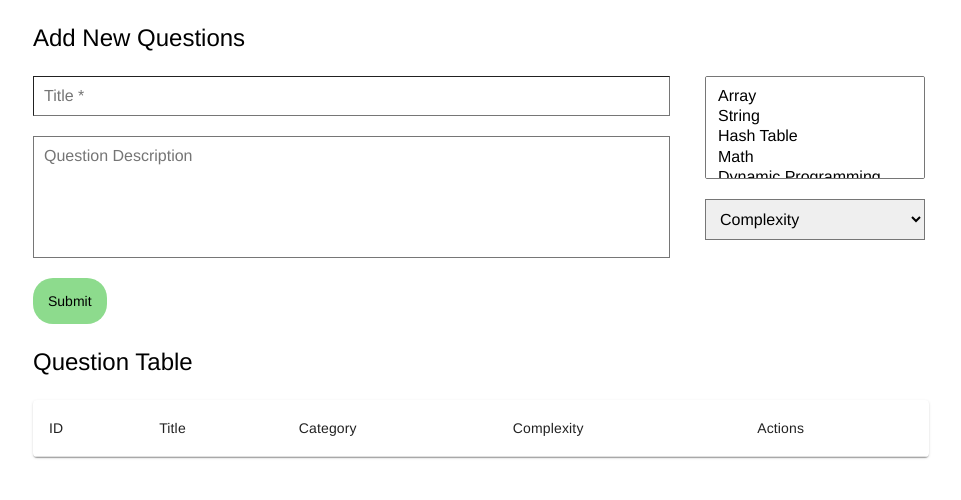
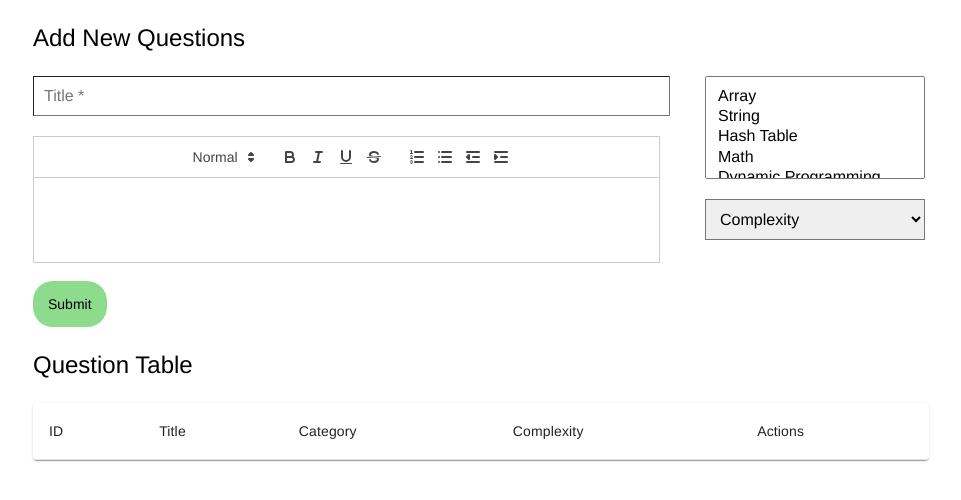
Before and after one commit to CS3219-AY2324S1/ay2324s1-course-assessment-g50, a React (Create React App) app: page / in a window 1280 px wide. Shown: the top 500 px of the page, without its empty margins (159-1120 px from the left). Built offline with nearby package versions, Linux system fonts and the light colour scheme.

Commit message:
Add image and rich-text editor support

```diff
--- a/package.json
+++ b/package.json
@@ -12,6 +12,7 @@
     "@testing-library/user-event": "^13.5.0",
     "react": "^18.2.0",
     "react-dom": "^18.2.0",
+    "react-quill": "^2.0.0",
     "react-redux": "^8.1.2",
     "react-scripts": "5.0.1",
     "react-table": "^7.8.0",
--- a/src/actions/question.js
+++ b/src/actions/question.js
@@ -1,8 +1,4 @@
 import { v4 as uuidv4 } from "uuid";
-
-/*
-@TODO methods should return a promise to simulate API calls
-*/
 
 // Add a new question (to questions object and to localStorage)
 export const addQuestionToRepo = (questionData) => {
@@ -18,9 +14,7 @@ export const addQuestionToRepo = (questionData) => {
 
 // Delete a question
 export const deleteQuestionFromRepo = (id) => {
-  console.log("deleting...");
   var questionRepo = getQuestions().data;
-  console.log(id);
   questionRepo = questionRepo.filter((q) => q.id !== id);
   localStorage.setItem("questions", JSON.stringify(questionRepo));
 
--- a/src/components/questions/expandable-row/expandable-row.js
+++ b/src/components/questions/expandable-row/expandable-row.js
@@ -6,6 +6,9 @@ import TableRow from "@mui/material/TableRow";
 import "./expandable-row.css";
 import { Button } from "@mui/material";
 import { useDispatch } from "react-redux";
+
+import ReactQuill from "react-quill";
+import "react-quill/dist/quill.bubble.css";
 
 const ExpandableRow = ({
   question: { title, description, categories, complexity, id },
@@ -49,7 +52,7 @@ const ExpandableRow = ({
       <TableRow>
         <TableCell style={{ paddingBottom: 0, paddingTop: 0 }} colSpan={5}>
           <Collapse in={open} timeout="auto" unmountOnExit>
-            <pre>{description}</pre>
+            <ReactQuill value={description} theme="bubble" readOnly={true} />
           </Collapse>
         </TableCell>
       </TableRow>
--- a/src/components/questions/question-form/question-form.css
+++ b/src/components/questions/question-form/question-form.css
@@ -31,7 +31,8 @@
 
 .btn-container {
   display: flex;
-  justify-content: "flex-start";
+  justify-content: flex-start;
+  margin-top: 60px;
 }
 
 .btn {
--- a/src/components/questions/question-form/question-form.js
+++ b/src/components/questions/question-form/question-form.js
@@ -1,5 +1,6 @@
 import React, { useState } from "react";
 import { useDispatch } from "react-redux";
+import RichText from "./rich-text.js";
 import { addNewQuestion } from "../../../reducers/questionSlice.js";
 import "./question-form.css";
 import "../questions.css";
@@ -29,31 +30,33 @@ const difficulties = ["Easy", "Medium", "Hard"];
 // Empty Form (question has additional id field set after calling addQuestion)
 const initialState = {
   title: "",
+  categories: [],
   description: "",
-  categories: [],
   complexity: "",
 };
 
 const QuestionForm = () => {
   const [formData, setFormData] = useState(initialState);
-  const { title, description, categories, complexity } = formData;
+  const { title, categories, description, complexity } = formData;
   const dispatch = useDispatch();
 
   const onCategoryChange = (e) => {
     const selectedOptions = Array.from(e.target.selectedOptions).map(
       (option) => option.value
     );
-
-    // Update the state with the selected values
     setFormData({ ...formData, categories: selectedOptions });
   };
 
+  const onDescriptionChange = (value) =>
+    setFormData({ ...formData, description: value });
+
+  // Update the state with the selected values
   const onChange = (e) =>
     setFormData({ ...formData, [e.target.name]: e.target.value });
 
   const onSubmit = (e) => {
     e.preventDefault();
-    console.log(formData);
+
     const isValid = Object.values(formData).every(
       (field) => field !== null && field !== ""
     );
@@ -83,15 +86,9 @@ const QuestionForm = () => {
               placeholder="Title *"
               value={title}
               onChange={onChange}
+              required
             />
-            <textarea
-              className="field description"
-              type="text"
-              name="description"
-              placeholder="Question Description"
-              value={description}
-              onChange={onChange}
-            />
+            <RichText value={description} setValue={onDescriptionChange} />
             <div className="btn-container">
               <input type="submit" className="btn" value="Submit"></input>
             </div>
--- /dev/null
+++ b/src/components/questions/question-form/rich-text.js
@@ -0,0 +1,64 @@
+import React, { useMemo, useRef } from "react";
+import ReactQuill from "react-quill";
+import "react-quill/dist/quill.snow.css";
+
+const RichText = ({ value, setValue }) => {
+  const quillRef = useRef();
+
+  const imageHandler = (e) => {
+    const editor = quillRef.current.getEditor();
+    const input = document.createElement("input");
+    input.setAttribute("type", "file");
+    input.setAttribute("accept", "image/*");
+    input.click();
+
+    input.onchange = () => {
+      const file = input.files[0];
+
+      // regex to test if file is an image
+      if (/^image\//.test(file.type)) {
+        const reader = new FileReader();
+        reader.onload = (event) => {
+          const imageUrl = event.target.result;
+          // Insert the image into the Quill editor
+          editor.insertEmbed(editor.getSelection(), "image", imageUrl);
+        };
+        reader.readAsDataURL(file);
+      } else {
+        console.log("You could only upload images.");
+      }
+    };
+  };
+
+  const modules = useMemo(
+    () => ({
+      toolbar: {
+        container: [
+          [{ header: [1, 2, 3, 4, 5, 6, false] }],
+          ["bold", "italic", "underline", "strike"],
+          [
+            { list: "ordered" },
+            { list: "bullet" },
+            { indent: "-1" },
+            { indent: "+1" },
+          ],
+        ],
+        handlers: {
+          image: imageHandler,
+        },
+      },
+    }),
+    []
+  );
+  return (
+    <ReactQuill
+      theme="snow"
+      ref={quillRef}
+      value={value}
+      modules={modules}
+      onChange={setValue}
+    />
+  );
+};
+
+export default RichText;
```
Also changed, not shown: 1 other file (tests, documents, lock files or other folders).
